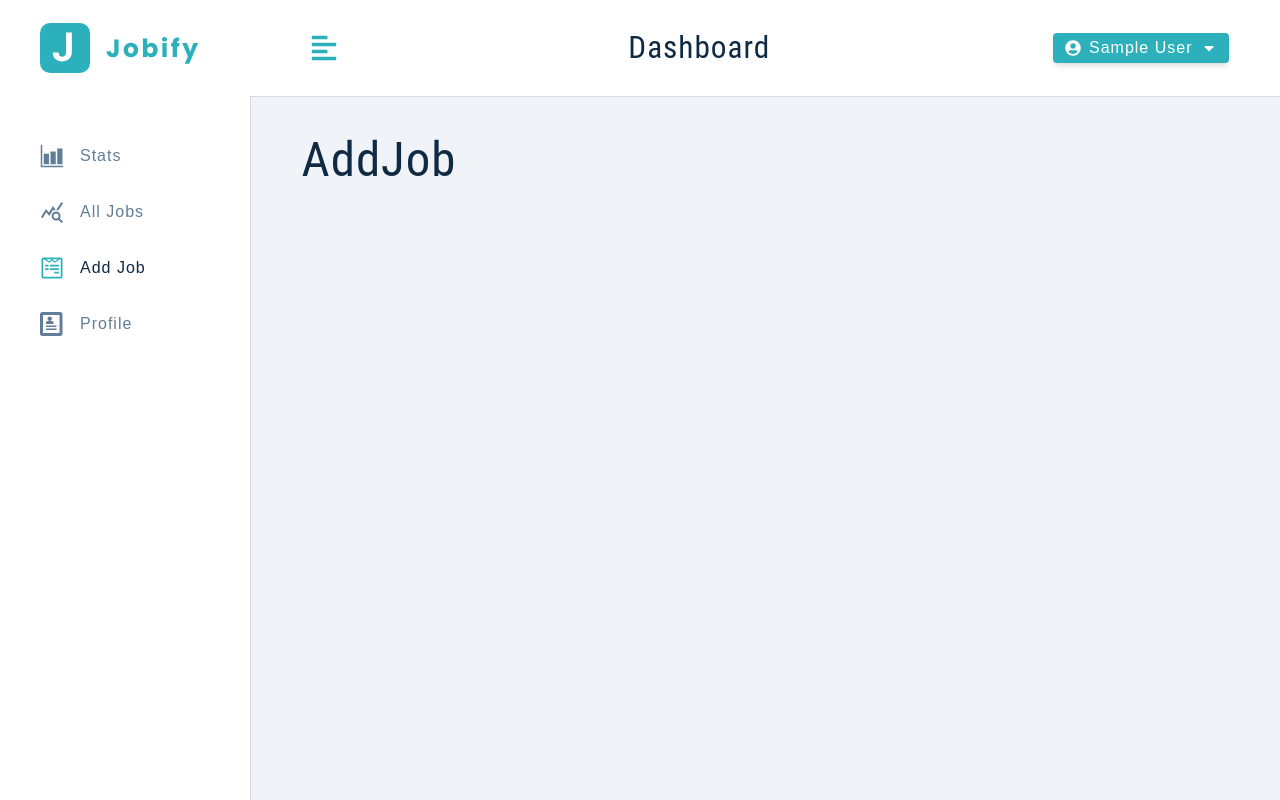
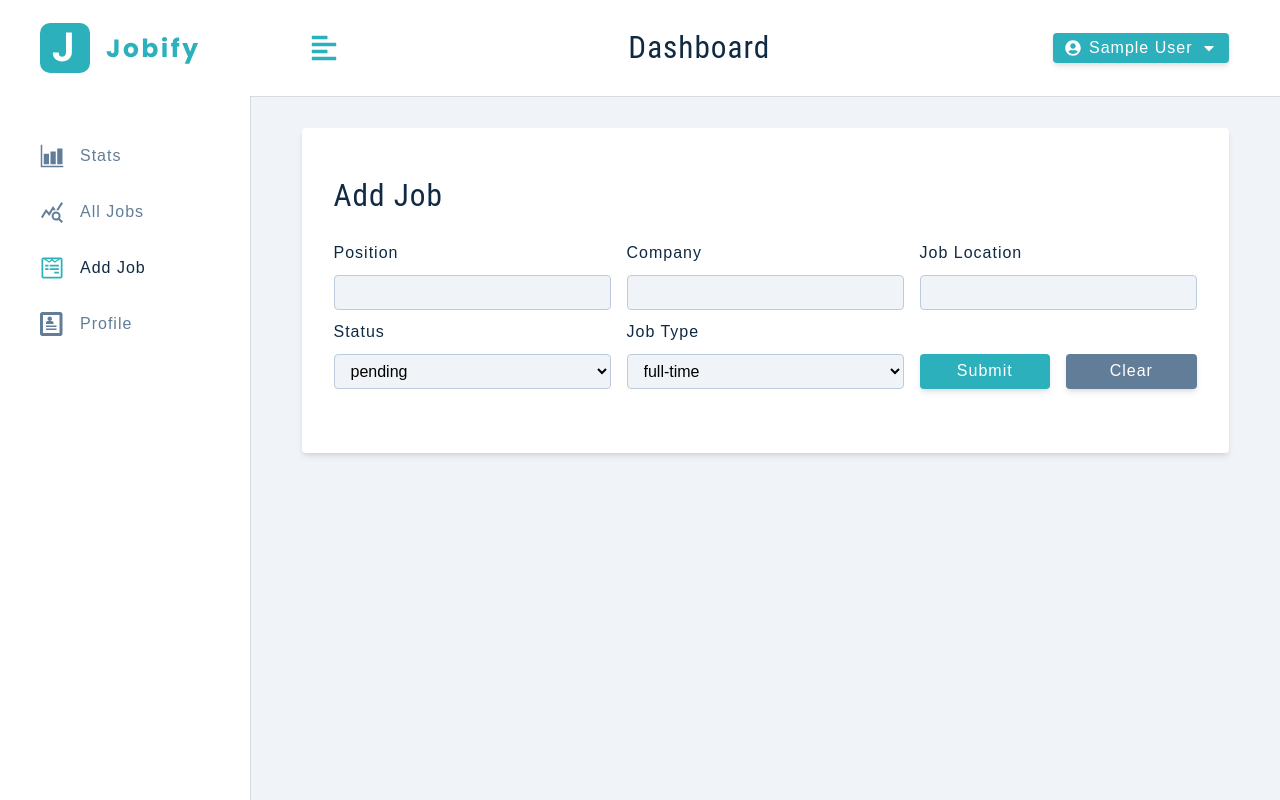
Before and after one commit to whitebeard086/mern-jobify, a React (Create React App) app in the folder client/: page /add-job in a window 1280 px wide. Built offline with nearby package versions, Linux system fonts and the light colour scheme; sample sign-in values are in the browser's storage; the HTML template or start-up script is replaced by a standard one.

Commit message:
create job - frontend

```diff
--- /dev/null
+++ b/client/src/components/FormRowSelect.jsx
@@ -0,0 +1,17 @@
+const FormRowSelect = ({ labelText, name, value, handleChange, list }) => {
+  return (
+    <div className="form-row">
+      <label htmlFor={name} className="form-label">
+        {labelText || name}
+      </label>
+      <select name={name} value={value} onChange={handleChange} className="form-select">
+        {list.map((option, index) => (
+          <option key={index} value={option}>
+            {option}
+          </option>
+        ))}
+      </select>
+    </div>
+  );
+};
+export default FormRowSelect;
--- a/client/src/components/index.js
+++ b/client/src/components/index.js
@@ -1,6 +1,7 @@
 export { default as Alert } from "./Alert";
 export { default as BigSidebar } from "./BigSidebar";
 export { default as FormRow } from "./FormRow";
+export { default as FormRowSelect } from "./FormRowSelect";
 export { default as Logo } from "./Logo";
 export { default as Navbar } from "./Navbar";
 export { default as NavLinks } from "./NavLinks";
--- a/client/src/context/actions.js
+++ b/client/src/context/actions.js
@@ -11,3 +11,10 @@
 export const UPDATE_USER_BEGIN = "UPDATE_USER_BEGIN";
 export const UPDATE_USER_SUCCESS = "UPDATE_USER_SUCCESS";
 export const UPDATE_USER_ERROR = "UPDATE_USER_ERROR";
+
+export const HANDLE_CHANGE = "HANDLE_CHANGE";
+export const CLEAR_VALUES = "CLEAR_VALUES";
+
+export const CREATE_JOB_BEGIN = "CREATE_JOB_BEGIN";
+export const CREATE_JOB_SUCCESS = "CREATE_JOB_SUCCESS";
+export const CREATE_JOB_ERROR = "CREATE_JOB_ERROR";
--- a/client/src/context/appContext.js
+++ b/client/src/context/appContext.js
@@ -13,6 +13,11 @@
   UPDATE_USER_ERROR,
   TOGGLE_SIDEBAR,
   LOGOUT_USER,
+  HANDLE_CHANGE,
+  CLEAR_VALUES,
+  CREATE_JOB_BEGIN,
+  CREATE_JOB_SUCCESS,
+  CREATE_JOB_ERROR,
 } from "./actions";
 
 const user = localStorage.getItem("user");
@@ -27,8 +32,16 @@
   user: user ? JSON.parse(user) : null,
   token: token,
   userLocation: userLocation || "",
+  showSidebar: false,
+  isEditing: false,
+  editJobId: "",
+  position: "",
+  company: "",
   jobLocation: userLocation || "",
-  showSidebar: false,
+  jobTypeOptions: ["full-time", "part-time", "remote", "internship"],
+  jobType: "full-time",
+  statusOptions: ["interview", "declined", "pending"],
+  status: "pending",
 };
 
 const AppContext = React.createContext();
@@ -133,9 +146,50 @@
     clearALert();
   };
 
+  const handleChange = ({ name, value }) => {
+    dispatch({ type: HANDLE_CHANGE, payload: { name, value } });
+  };
+
+  const clearValues = () => {
+    dispatch({ type: CLEAR_VALUES });
+  };
+
+  const createJob = async () => {
+    dispatch({ type: CREATE_JOB_BEGIN });
+
+    try {
+      const { position, company, jobLocation, jobType, status } = state;
+      await authFetch.post("/jobs", {
+        position,
+        company,
+        jobLocation,
+        jobType,
+        status,
+      });
+
+      dispatch({ type: CREATE_JOB_SUCCESS });
+      dispatch({ type: CLEAR_VALUES });
+    } catch (error) {
+      if (error.response.status === 401) return;
+
+      dispatch({ type: CREATE_JOB_ERROR, payload: { msg: error.response.data.msg } });
+    }
+    clearALert();
+  };
+
   return (
     <AppContext.Provider
-      value={{ ...state, displayAlert, setupUser, toggleSidebar, logoutUser, updateUser }}>
+      value={{
+        ...state,
+        displayAlert,
+        setupUser,
+        toggleSidebar,
+        logoutUser,
+        updateUser,
+        handleChange,
+        clearValues,
+        createJob,
+      }}>
       {children}
     </AppContext.Provider>
   );
--- a/client/src/context/reducers.js
+++ b/client/src/context/reducers.js
@@ -9,6 +9,11 @@
   UPDATE_USER_ERROR,
   TOGGLE_SIDEBAR,
   LOGOUT_USER,
+  HANDLE_CHANGE,
+  CLEAR_VALUES,
+  CREATE_JOB_BEGIN,
+  CREATE_JOB_SUCCESS,
+  CREATE_JOB_ERROR,
 } from "./actions";
 import { initialState } from "./appContext";
 
@@ -75,8 +80,8 @@
       user: null,
       token: null,
       jobLocation: "",
-      userLocation: ""
-    }
+      userLocation: "",
+    };
   }
 
   if (action.type === UPDATE_USER_BEGIN) {
@@ -110,6 +115,57 @@
     };
   }
 
+  if (action.type === HANDLE_CHANGE) {
+    return {
+      ...state,
+      [action.payload.name]: action.payload.value,
+    };
+  }
+
+  if (action.type === CLEAR_VALUES) {
+    const initialState = {
+      isEditing: false,
+      editJobId: "",
+      position: "",
+      company: "",
+      jobLocation: state.userLocation,
+      jobType: "full-time",
+      status: "pending",
+    };
+
+    return {
+      ...state,
+      ...initialState,
+    };
+  }
+
+  if (action.type === CREATE_JOB_BEGIN) {
+    return {
+      ...state,
+      isLoading: true,
+    };
+  }
+
+  if (action.type === CREATE_JOB_SUCCESS) {
+    return {
+      ...state,
+      isLoading: false,
+      showAlert: true,
+      alertType: "success",
+      alertText: "Job Created Successfully",
+    };
+  }
+
+  if (action.type === CREATE_JOB_ERROR) {
+    return {
+      ...state,
+      isLoading: false,
+      showAlert: true,
+      alertType: "danger",
+      alertText: action.payload.msg,
+    };
+  }
+
   throw new Error(`no such action : ${action.type}`);
 };
 
--- a/client/src/pages/dashboard/AddJob.jsx
+++ b/client/src/pages/dashboard/AddJob.jsx
@@ -1,8 +1,99 @@
+import { FormRow, FormRowSelect, Alert } from "../../components";
+import { useAppContext } from "../../context/appContext";
+import Wrapper from "../../assets/wrappers/DashboardFormPage";
+
 const AddJob = () => {
+  const {
+    isLoading,
+    isEditing,
+    showAlert,
+    displayAlert,
+    position,
+    company,
+    jobLocation,
+    jobType,
+    jobTypeOptions,
+    status,
+    statusOptions,
+    handleChange,
+    clearValues,
+    createJob,
+  } = useAppContext();
+
+  const handleSubmit = e => {
+    e.preventDefault();
+
+    if (!position || !company || !jobLocation) {
+      displayAlert();
+      return;
+    }
+
+    if (isEditing) {
+      return;
+    }
+    createJob();
+  };
+
+  const handleJobInput = e => {
+    const name = e.target.name;
+    const value = e.target.value;
+    handleChange({ name, value });
+  };
+
   return (
-    <div>
-        <h1>AddJob</h1>
-    </div>
-  )
-}
-export default AddJob
+    <Wrapper>
+      <form className="form">
+        <h3>{isEditing ? "edit job" : "add job"}</h3>
+        {showAlert && <Alert />}
+        <div className="form-center">
+          {/* Position */}
+          <FormRow type="text" name="position" value={position} handleChange={handleJobInput} />
+          {/* Company */}
+          <FormRow type="text" name="company" value={company} handleChange={handleJobInput} />
+          {/* Location */}
+          <FormRow
+            type="text"
+            labelText="job location"
+            name="jobLocation"
+            value={jobLocation}
+            handleChange={handleJobInput}
+          />
+          {/* job type */}
+          <FormRowSelect
+            name="status"
+            value={status}
+            handleChange={handleJobInput}
+            list={statusOptions}
+          />
+          {/* job status */}
+          <FormRowSelect
+            name="jobType"
+            labelText="job type"
+            value={jobType}
+            handleChange={handleJobInput}
+            list={jobTypeOptions}
+          />
+          {/* btn container */}
+          <div className="btn-container">
+            <button
+              type="submit"
+              className="btn btn-block submit-btn"
+              onClick={handleSubmit}
+              disabled={isLoading}>
+              submit
+            </button>
+            <button
+              className="btn btn-block clear-btn"
+              onClick={e => {
+                e.preventDefault();
+                clearValues();
+              }}>
+              clear
+            </button>
+          </div>
+        </div>
+      </form>
+    </Wrapper>
+  );
+};
+export default AddJob;
```
